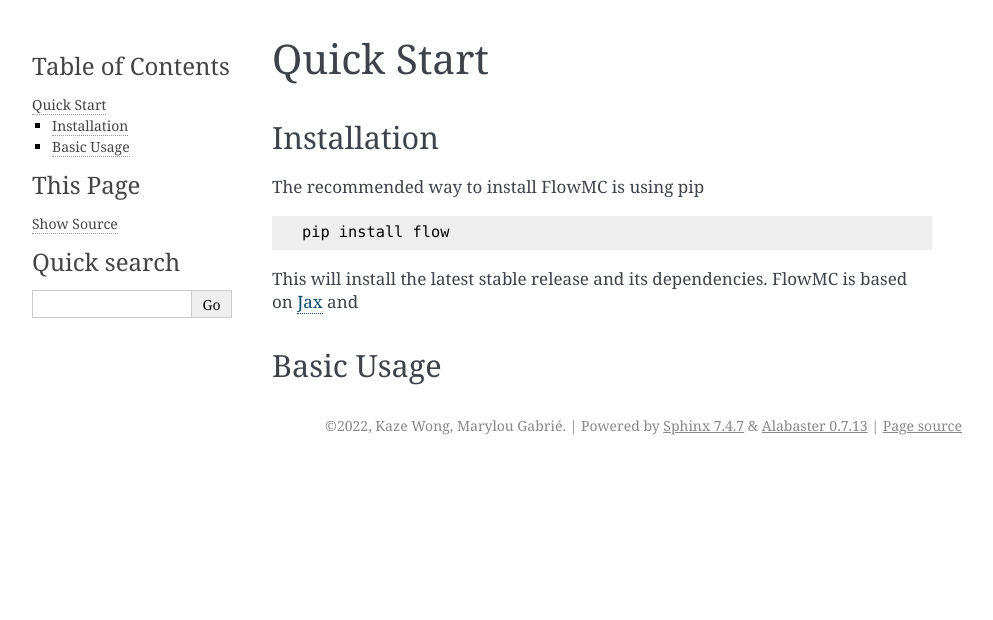
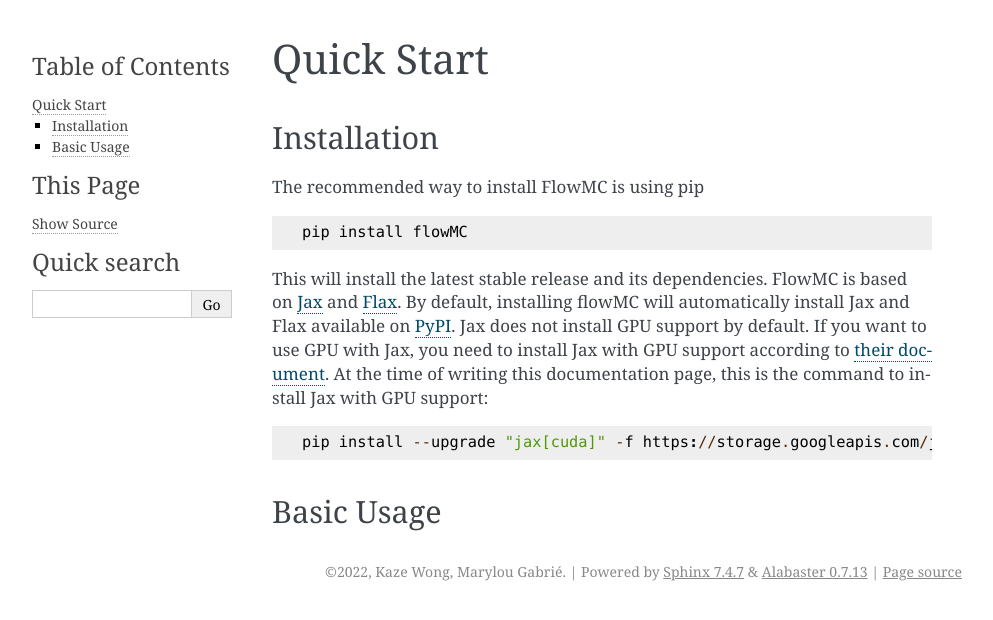
Before and after one commit to kazewong/flowMC, a Sphinx documentation site: the page built from docs/source/quickstart.rst, in a window 1280 px wide. Shown: the top 620 px of the page, without its empty margins (148-1141 px from the left). Built offline with Sphinx 7.4.7, drawn with Linux system fonts in a browser that asks for light colours.

Commit message:
Add installation guide

```diff
--- a/docs/source/quickstart.rst
+++ b/docs/source/quickstart.rst
@@ -10,10 +10,19 @@
 
 .. code-block::
 
-    pip install flow
+    pip install flowMC
 
 This will install the latest stable release and its dependencies.
-FlowMC is based on `Jax <https://github.com/google/jax>`_ and
+FlowMC is based on `Jax <https://github.com/google/jax>`_ and `Flax <https://github.com/google/flax>`_.
+By default, installing flowMC will automatically install Jax and Flax available on `PyPI <https://pypi.org/>`_.
+Jax does not install GPU support by default.
+If you want to use GPU with Jax, you need to install Jax with GPU support according to `their document <pip install --upgrade "jax[cuda]" -f https://storage.googleapis.com/jax-releases/jax_cuda_releases.html>`_.
+At the time of writing this documentation page, this is the command to install Jax with GPU support:
+
+.. code-block::
+
+    pip install --upgrade "jax[cuda]" -f https://storage.googleapis.com/jax-releases/jax_cuda_releases.html
+
 
 Basic Usage
 -----------
```
